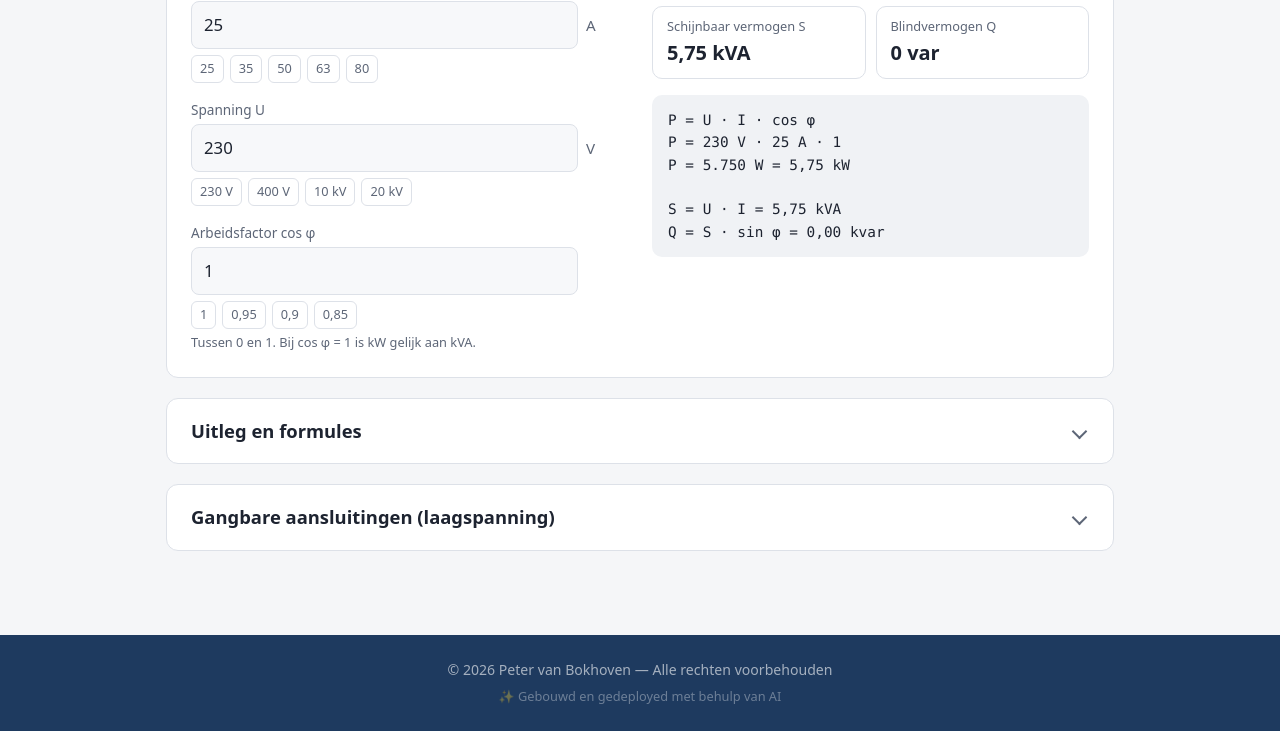
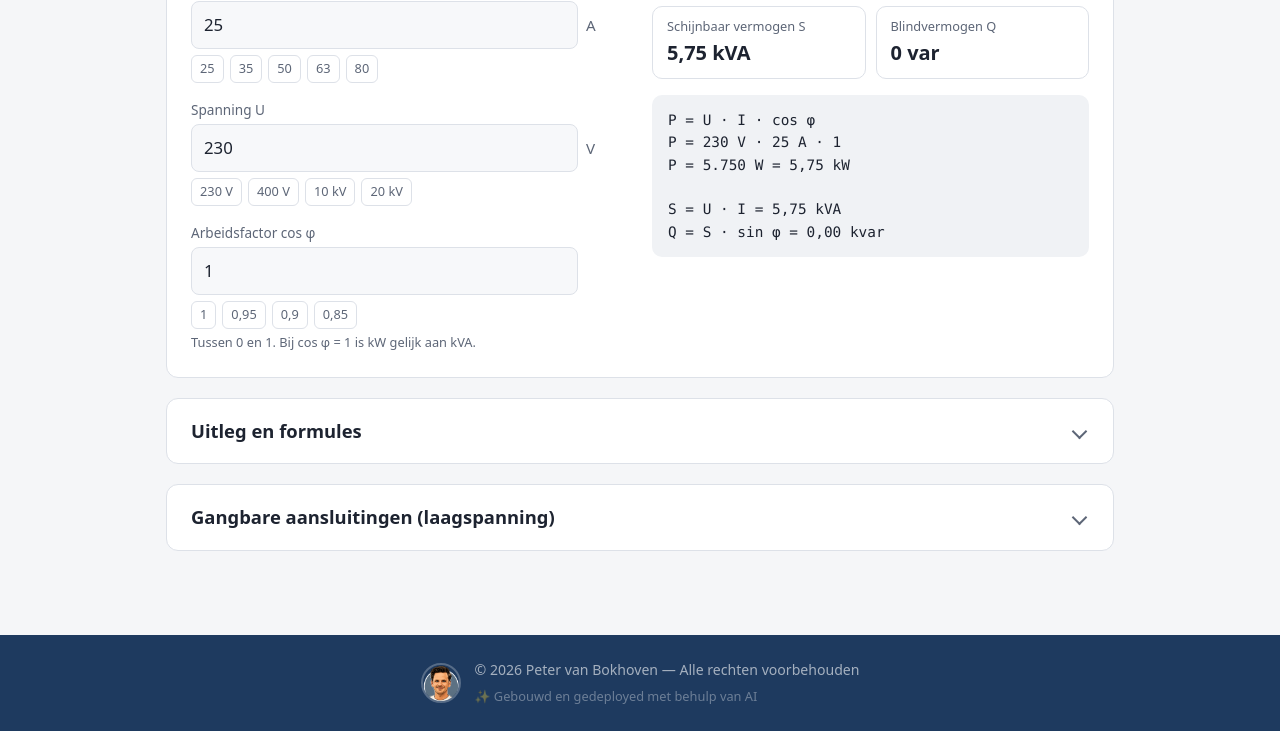
Before and after one commit to pvbokhoven/omrekenen, a plain HTML site: page index.html in a window 1280 px wide. Shown: the part 368-1099 px from the top of the page. Drawn offline with Linux system fonts and the light colour scheme.

Commit message:
avatar added in footer

```diff
--- a/index.html
+++ b/index.html
@@ -189,6 +189,11 @@
   }
   footer p { margin: 0; }
   .footer-ai { margin-top: .4rem !important; font-size: .8rem; color: rgba(255,255,255,.35); }
+  .footer-inner { display: flex; align-items: center; justify-content: center; gap: 14px; text-align: left; }
+  .footer-avatar {
+    width: 40px; height: 40px; flex-shrink: 0; border-radius: 50%;
+    object-fit: cover; object-position: top; border: 2px solid rgba(255,255,255,.25);
+  }
 </style>
 </head>
 <body>
@@ -360,8 +365,13 @@
 </div>
 
 <footer>
-  <p>&copy; 2026 Peter van Bokhoven &mdash; Alle rechten voorbehouden</p>
-  <p class="footer-ai">✨ Gebouwd en gedeployed met behulp van AI</p>
+  <div class="footer-inner">
+    <img class="footer-avatar" src="peter_avatar.png" alt="Peter van Bokhoven">
+    <div>
+      <p>&copy; 2026 Peter van Bokhoven &mdash; Alle rechten voorbehouden</p>
+      <p class="footer-ai">✨ Gebouwd en gedeployed met behulp van AI</p>
+    </div>
+  </div>
 </footer>
 
 <script>
```
